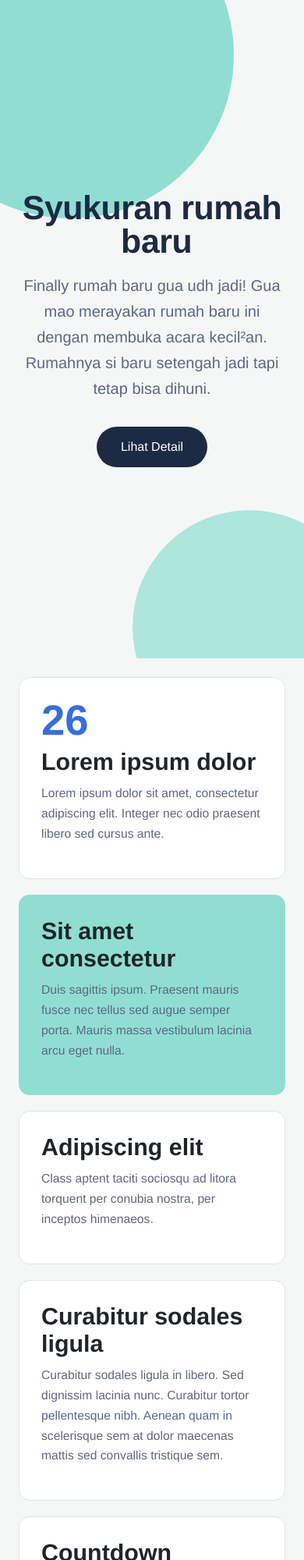
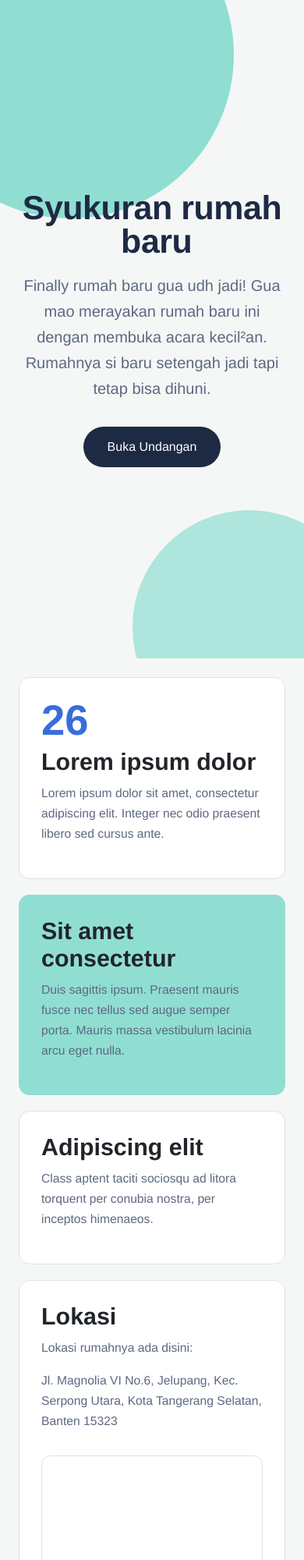
Before and after one commit to rav000/rumahbaru2, a plain HTML site: page index.html in a window 390 px wide. Shown: the top 2000 px of the page at 78% size. Drawn offline with nearby package versions, Linux system fonts and the light colour scheme.

Commit message:
add map functionallity

```diff
--- a/index.html
+++ b/index.html
@@ -15,7 +15,7 @@
             Finally rumah baru gua udh jadi! Gua mao merayakan rumah baru ini dengan
             membuka acara kecil²an. Rumahnya si baru setengah jadi tapi tetap bisa dihuni.
             </p>
-            <a class="btn" id="cta" href="#detail">Lihat Detail</a>
+            <a class="btn" id="cta" href="#detail">Buka Undangan</a>
         </div>
     </header>
 
@@ -37,8 +37,11 @@
         </article>
 
         <article class="card wide">
-            <h2>Curabitur sodales ligula</h2>
-            <p>Curabitur sodales ligula in libero. Sed dignissim lacinia nunc. Curabitur tortor pellentesque nibh. Aenean quam in scelerisque sem at dolor maecenas mattis sed convallis tristique sem.</p>
+            <h2>Lokasi</h2>
+            <p>Lokasi rumahnya ada disini:</p>
+            <p id="alamat"></p>
+            <div class="peta" id="peta"></div>
+            <a class="btn" id="buka-maps" target="_blank" rel="noopener">Buka di Google Maps</a>
         </article>
 
         <article class="card wide">
@@ -94,5 +97,6 @@
     <script src="jses/anim.js"></script>
     <script src="jses/countdown.js"></script>
     <script src="jses/firebaseConfig.js" type="module"></script>
+    <script src="jses/lokasi.js"></script>
 </body>
 </html>
--- /dev/null
+++ b/jses/lokasi.js
@@ -0,0 +1,24 @@
+const LOKASI = {
+  nama: "Rumah Baru",
+  alamat: "Jl. Magnolia VI No.6, Jelupang, Kec. Serpong Utara, Kota Tangerang Selatan, Banten 15323",
+  // Pakai koordinat supaya pin tepat: klik kanan di Google Maps → klik angka koordinat untuk menyalin
+  koordinat: "-6.2915,106.7170"
+};
+
+const q = encodeURIComponent(LOKASI.koordinat);
+
+// teks alamat
+document.getElementById("alamat").textContent = LOKASI.alamat;
+
+// peta tertanam
+const iframe = document.createElement("iframe");
+iframe.src = `https://www.google.com/maps?q=${qMvvtkmMry1ZzmN67}&z=17&output=embed`;
+iframe.title = "Peta lokasi " + LOKASI.nama;
+iframe.loading = "lazy";
+iframe.referrerPolicy = "no-referrer-when-downgrade";
+iframe.allowFullscreen = true;
+document.getElementById("peta").appendChild(iframe);
+
+// tombol: membuka aplikasi Google Maps di HP, atau tab baru di desktop
+document.getElementById("buka-maps").href =
+  `https://www.google.com/maps/search/?api=1&query=${q}`;
--- a/styles/index.css
+++ b/styles/index.css
@@ -175,3 +175,15 @@ body {
     color: #666;
     font-size: clamp(.65rem, 2.8vw, .8rem);
 }
+.peta {
+    aspect-ratio: 16 / 10;
+    border-radius: 12px;
+    overflow: hidden;
+    margin: 16px 0;
+    border: 1px solid var(--line);
+}
+.peta iframe { width: 100%; height: 100%; border: 0; }
+
+@media (max-width: 480px) {
+    .peta { aspect-ratio: 4 / 3; }  /* sedikit lebih tinggi di layar kecil */
+}
```
